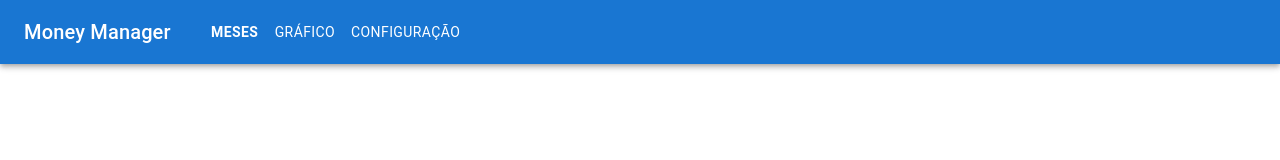
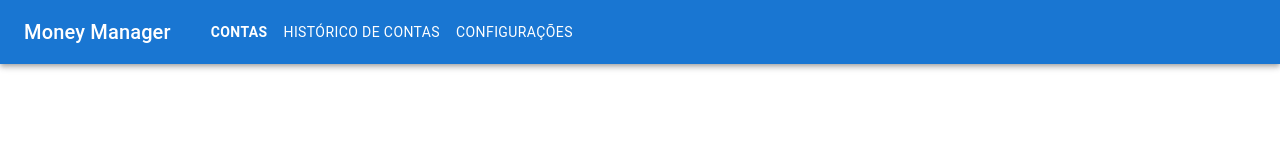
Before and after one commit to kvojps/meu-dinheiro-app, a React (Vite) app in the folder frontend/: page / in a window 1280 px wide. Shown: the top 160 px of the page. Built offline with nearby package versions, Linux system fonts and the light colour scheme; no server answers.

Commit message:
[feat]: update button labels in Layout component for clarity

```diff
--- a/frontend/src/components/Layout.tsx
+++ b/frontend/src/components/Layout.tsx
@@ -33,21 +33,21 @@ export default function Layout({ children }: LayoutProps) {
             onClick={() => navigate('/')}
             sx={{ fontWeight: location.pathname === '/' ? 'bold' : 'normal' }}
           >
-            Meses
+            Contas
           </Button>
           <Button
             color="inherit"
             onClick={() => navigate('/grafico')}
             sx={{ fontWeight: location.pathname === '/grafico' ? 'bold' : 'normal' }}
           >
-            Gráfico
+            Histórico de Contas
           </Button>
           <Button
             color="inherit"
             onClick={() => navigate('/configuracao')}
             sx={{ fontWeight: location.pathname === '/configuracao' ? 'bold' : 'normal' }}
           >
-            Configuração
+            Configurações
           </Button>
         </Toolbar>
       </AppBar>
```
